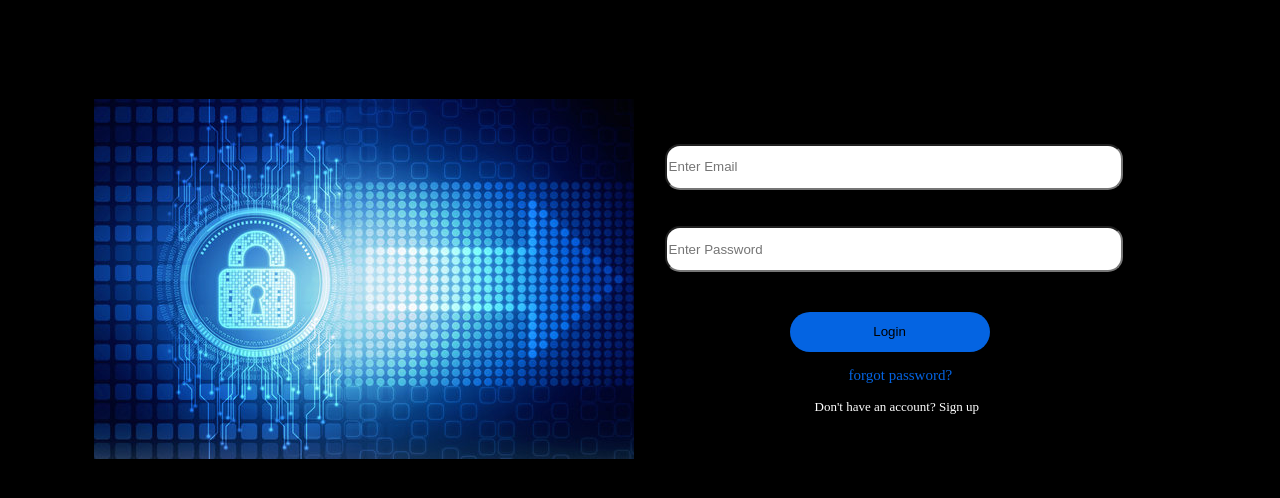
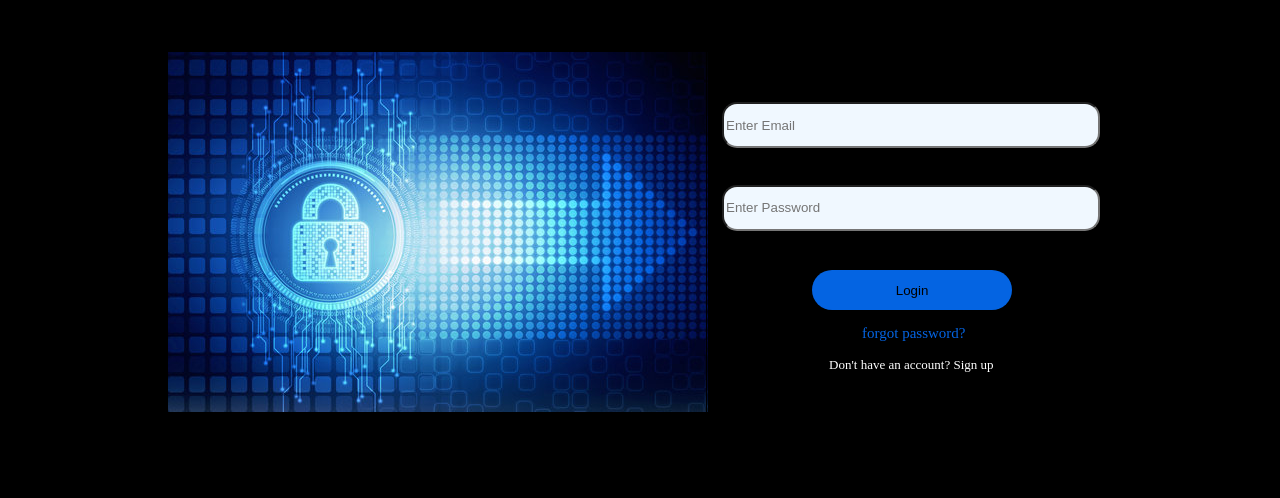
Before and after one commit to ajju-accolite/assign2-loginpage-html-css, a plain HTML site: page index.html in a window 1280 px wide. Shown: the part 70-568 px from the top of the page. Drawn offline with Linux system fonts and the light colour scheme.

Commit message:
further improvement

```diff
--- a/index.html
+++ b/index.html
@@ -12,10 +12,10 @@
     <div class="flex-container">
 
       <div class="fdiv">
-        <img src="loginimg.jpg" alt="login image" />
+        <img class="lft" src="loginimg.jpg" alt="login image" />
       </div>
 
-      <div class="sdiv">
+      <div class="sdiv ridge">
         <input
           type="email"
           id="email"
--- a/style.css
+++ b/style.css
@@ -5,23 +5,26 @@ html{
 .edit2{
   color: white;
   font-size: 13px;
-  margin-left: 20px;
+  margin-left: 117px;
 }
 
-
+.lft{
+  margin-left: 74px;
+}
 h1 {
   color: rgb(4, 100, 226);
   text-align: center;
   margin-top: 30px;
+  margin-bottom: -26px;
 }
 .edit {
   font-size: 15px;
-  margin-left: 54px;
+  margin-left: 150px;
   color: rgb(4, 100, 226);
 }
+
 .flex-container {
   display: flex;
-  /* background-color: DodgerBlue; */
   margin-left: 5px;
 }
 
@@ -36,7 +39,7 @@ h1 {
   border-radius: 30px;
   height: 40px;
   width: 200px;
-  margin-left: -5px;
+  margin-left: 100px;
 
   /* padding: 0; */
   border: none;
@@ -46,18 +49,43 @@ button:hover {
   background-color: red;
 }
 
+.edit:hover{
+  font-size: 16px;
+  color: red;
+}
+.edit2:hover{
+  color: red;
+  text-decoration: underline;
+}
+
+.ridge{
+ border-color: black;
+  border-style: ridge;
+  height: 350px;
+  width: 450px;
+  border-width: 0.5px;
+  /* border-radius: 10px; */
+}
 input#email {
   height: 40px;
-  width: 450px;
-  margin-left: -130px;
+  width: 370px;
+  margin-left: 10px;
   margin-top: 45px;
   border-radius: 15px;
   margin-bottom: 20px;
+  background-color: aliceblue;
 }
 input#password {
   height: 40px;
-  width: 450px;
-  margin-left: -130px;
+  width: 370px;
+  margin-left: 10px;
   border-radius: 15px;
   margin-bottom: 20px;
+  background-color: aliceblue;
+
 }
+
+div.sdiv{
+  margin-left: -82px;
+  margin-top: 80px;
+}
```
